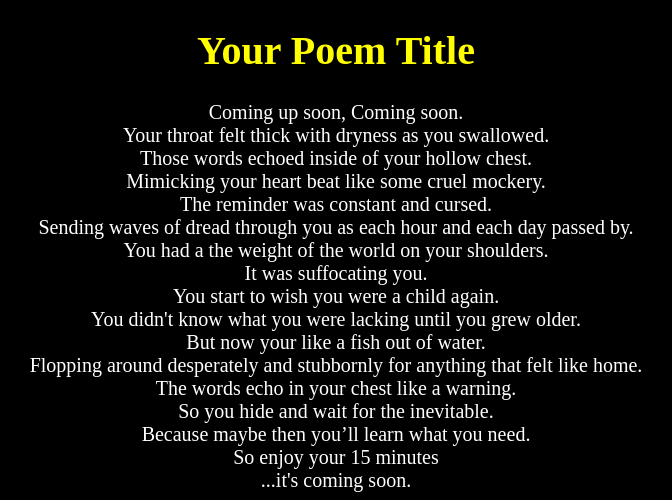
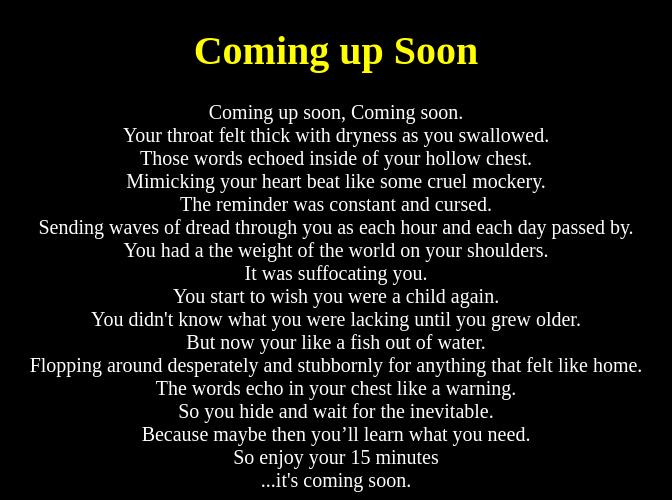
Before and after one commit to Ajohn320/120-project-1, a plain HTML site: page index.html in a window 1280 px wide. Shown: the top 500 px of the page, without its empty margins (304-976 px from the left). Drawn offline with Linux system fonts and the light colour scheme.

Commit message:
Change title and heading in index.html

```diff
--- a/index.html
+++ b/index.html
@@ -2,13 +2,13 @@
 <html>
 
 <head>
-    <title>Coming up soon</title>
+    <title>Flarf Poem</title>
     <link rel="stylesheet" href="style.css">
 </head>
 
 <body>
 
-<h1>Your Poem Title</h1>
+<h1>Coming up Soon</h1>
 
 <p>
 Coming up soon, Coming soon. <br>
```
